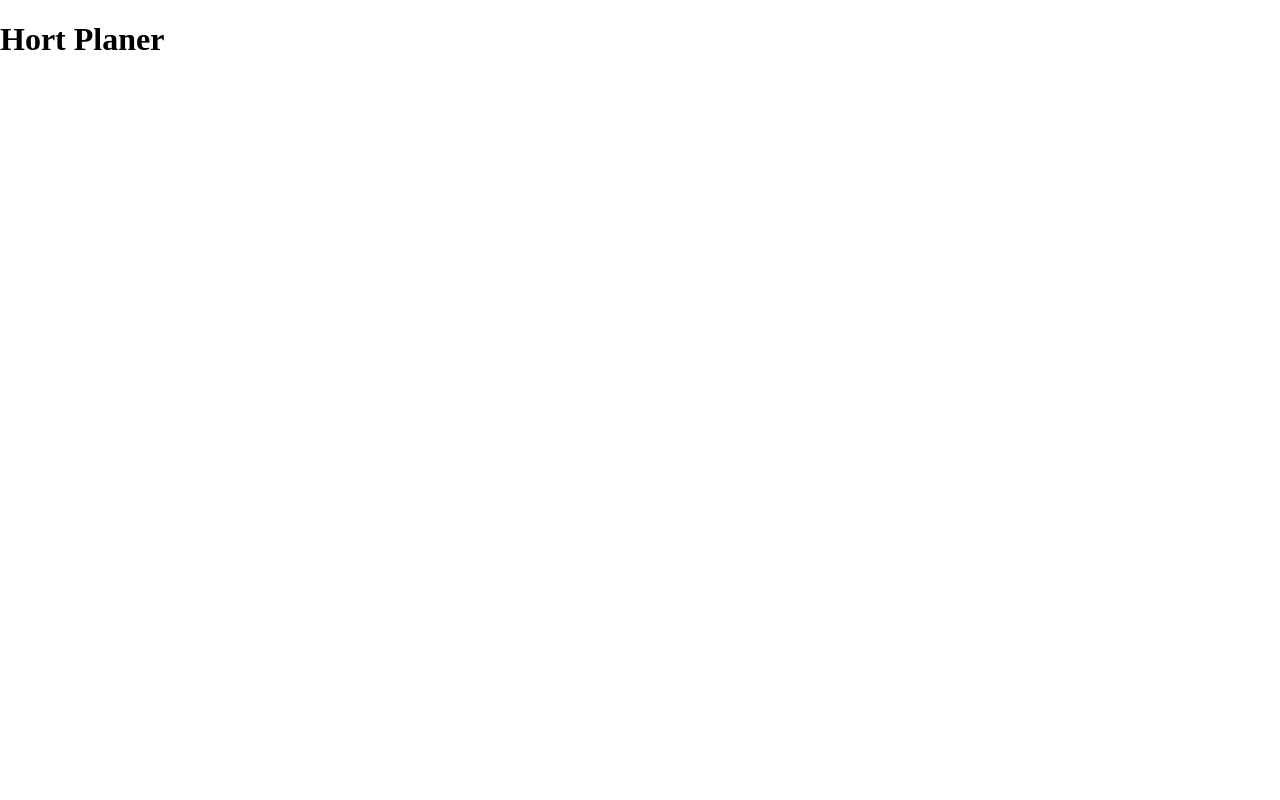
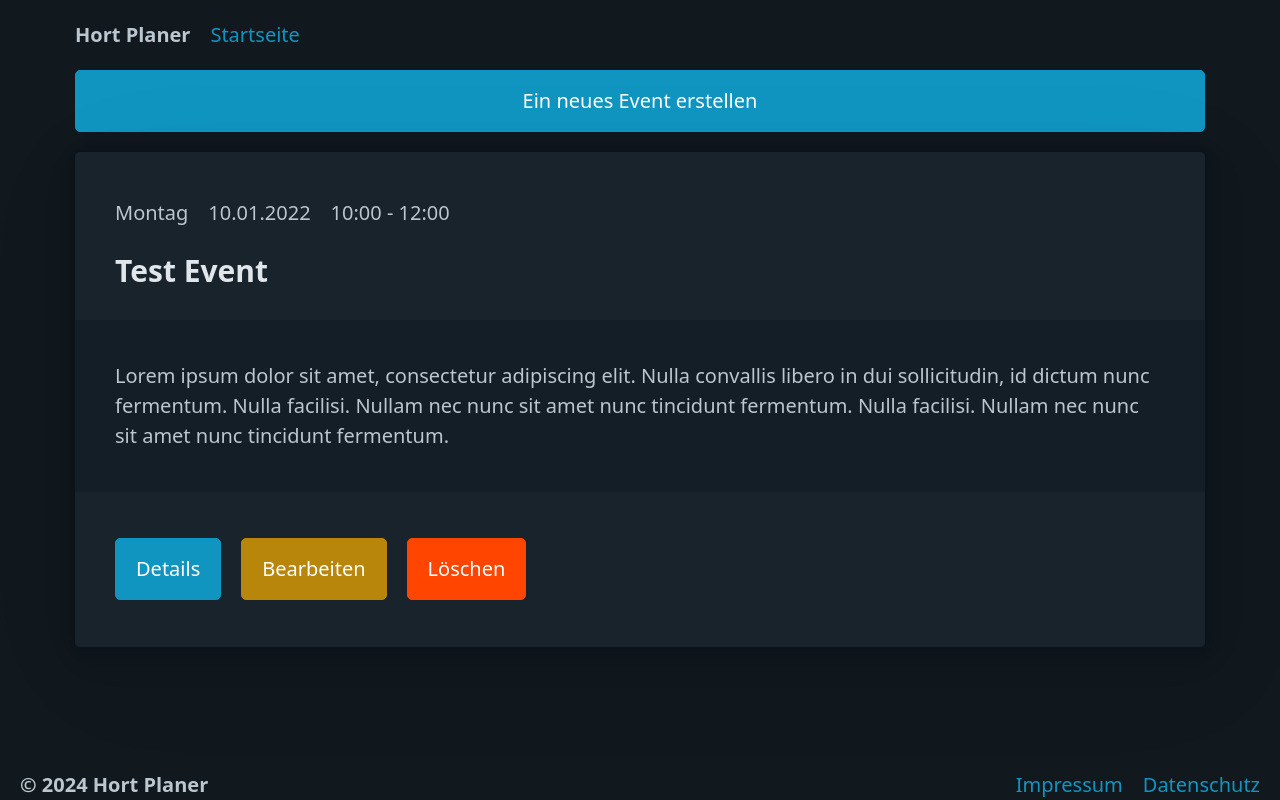
Before and after one commit to MoinMarcell/hort-planer, a React (Vite) app in the folder frontend/: page / in a window 1280 px wide. Built offline with nearby package versions, Linux system fonts and the light colour scheme.

Commit message:
feat: Add Basic Layout with CustomDialog & Card example

```diff
--- a/frontend/index.html
+++ b/frontend/index.html
@@ -1,8 +1,9 @@
 <!doctype html>
-<html lang="en">
+<html lang="en" data-theme="dark">
   <head>
     <meta charset="UTF-8" />
     <meta name="viewport" content="width=device-width, initial-scale=1.0" />
+    <link rel="stylesheet" href="https://cdn.jsdelivr.net/npm/@picocss/pico@1/css/pico.min.css">
     <title>Hort Planer</title>
   </head>
   <body>
--- a/frontend/src/App.tsx
+++ b/frontend/src/App.tsx
@@ -1,5 +1,57 @@
+import Layout from "./components/Layout.tsx";
+import {useState} from "react";
+import CustomDialog from "./components/CustomDialog.tsx";
+
 export default function App() {
+    const [openDialog, setOpenDialog] = useState(false);
     return (
-        <h1>Hort Planer</h1>
+        <Layout>
+            <button id="button-add-event">Ein neues Event erstellen</button>
+            <article className="custom-card-article">
+                <header>
+                    <nav>
+                        <ul>
+                            <li>Montag</li>
+                            <li>10.01.2022</li>
+                            <li>10:00 - 12:00</li>
+                        </ul>
+                    </nav>
+                    <h2 className="custom-card-title">Test Event</h2>
+                </header>
+                <p>
+                    Lorem ipsum dolor sit amet, consectetur adipiscing elit. Nulla
+                    convallis libero in dui sollicitudin, id dictum nunc fermentum.
+                    Nulla facilisi. Nullam nec nunc sit amet nunc tincidunt
+                    fermentum. Nulla facilisi. Nullam nec nunc sit amet nunc
+                    tincidunt fermentum.
+                </p>
+                <footer>
+                    <nav>
+                        <ul>
+                            <li>
+                                <button>Details</button>
+                            </li>
+                            <li>
+                                <button className="button-yellow">Bearbeiten</button>
+                            </li>
+                            <li>
+                                <button
+                                    className="button-red"
+                                    onClick={() => setOpenDialog(true)}
+                                >
+                                    Löschen
+                                </button>
+                            </li>
+                        </ul>
+                    </nav>
+                </footer>
+            </article>
+            <CustomDialog
+                open={openDialog}
+                close={() => setOpenDialog(false)}
+                title={"Bist du dir sicher?"}
+                description={"Möchtest du das Event wirklich löschen?"}
+            />
+        </Layout>
     )
 }
--- /dev/null
+++ b/frontend/src/components/CustomDialog.tsx
@@ -0,0 +1,32 @@
+import {ReactNode} from "react";
+
+type CustomDialogProps = {
+    open: boolean,
+    close: () => void,
+    title: string,
+    description: string | ReactNode
+}
+export default function CustomDialog(props: Readonly<CustomDialogProps>) {
+    return (
+        <dialog open={props.open}>
+            <article>
+                <a href="#close"
+                   aria-label="Close"
+                   className="close"
+                   data-target="modal-example"
+                   onClick={props.close}>
+                </a>
+                <h3>{props.title}</h3>
+                <p>
+                    {props.description}
+                </p>
+                <footer>
+                    <button className="secondary"
+                            onClick={props.close}>Abbrechen
+                    </button>
+                    <button>Bestätigen</button>
+                </footer>
+            </article>
+        </dialog>
+    );
+}
--- /dev/null
+++ b/frontend/src/components/Footer.tsx
@@ -0,0 +1,17 @@
+export default function Footer() {
+    const today = new Date();
+    const year = today.getFullYear();
+    return (
+        <footer id="layout-footer" className="container-fluid">
+            <nav>
+                <ul>
+                    <li><strong>&copy; {year} Hort Planer</strong></li>
+                </ul>
+                <ul>
+                    <li><a href="https://trainofhope-do.de/anfragen">Impressum</a></li>
+                    <li><a href="https://trainofhope-do.de/anfragen/datenchutzerklaerung">Datenschutz</a></li>
+                </ul>
+            </nav>
+        </footer>
+    );
+}
--- /dev/null
+++ b/frontend/src/components/Header.tsx
@@ -0,0 +1,12 @@
+export default function Header() {
+    return (
+        <header className="container">
+            <nav>
+                <ul>
+                    <li><strong>Hort Planer</strong></li>
+                    <li><a href={"/"}>Startseite</a></li>
+                </ul>
+            </nav>
+        </header>
+    );
+}
--- /dev/null
+++ b/frontend/src/components/Layout.tsx
@@ -0,0 +1,19 @@
+import Header from "./Header.tsx";
+import {ReactNode} from "react";
+import Footer from "./Footer.tsx";
+
+type LayoutProps = {
+    children: ReactNode;
+}
+
+export default function Layout(props: Readonly<LayoutProps>) {
+    return (
+        <>
+            <Header/>
+            <main className="container">
+                {props.children}
+            </main>
+            <Footer/>
+        </>
+    );
+}
--- a/frontend/src/index.css
+++ b/frontend/src/index.css
@@ -2,3 +2,38 @@ body {
     margin: 0;
     padding: 0;
 }
+
+#layout-footer {
+    position: fixed;
+    bottom: 0;
+    height: 50px;
+}
+
+.custom-card-title {
+    font-size: 1.5em;
+    font-weight: bold;
+    margin: 0;
+    padding: 0;
+}
+
+.custom-card-article {
+    margin: 20px 0;
+}
+
+#button-add-event {
+    margin: 0;
+}
+
+main {
+    margin-bottom: 50px;
+}
+
+.button-red {
+    background-color: orangered;
+    border-color: orangered;
+}
+
+.button-yellow {
+    background-color: darkgoldenrod;
+    border-color: darkgoldenrod;
+}
```
